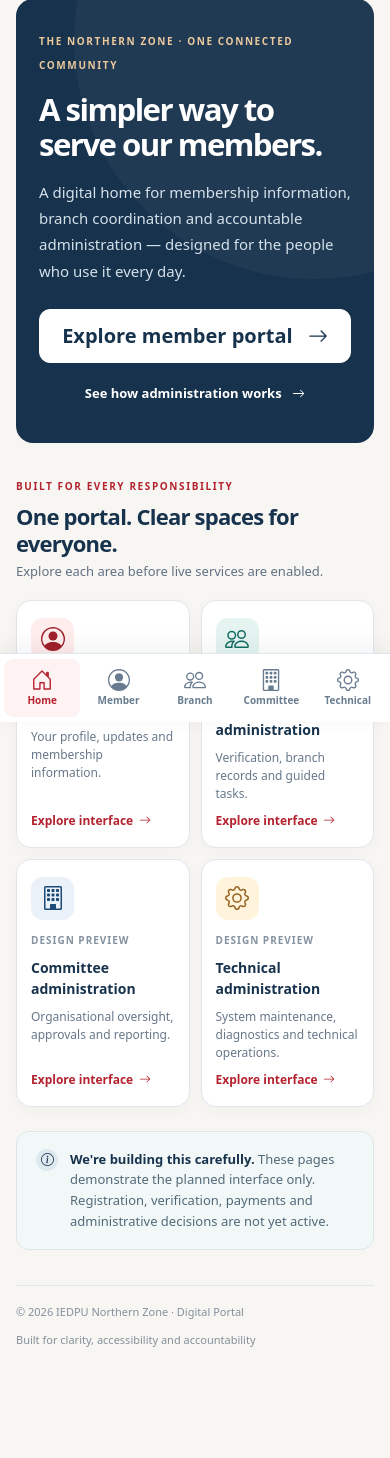
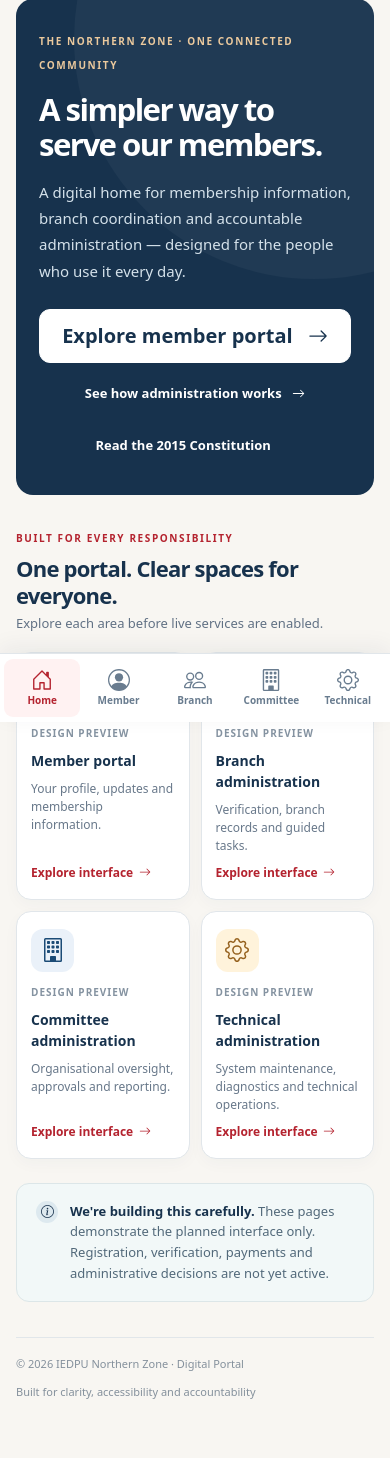
Before and after one commit to Al-siddiq/iedpu, a CodeIgniter 4 app: template app/Views/portal_shell.php in a window 390 px wide. Shown: the part 122-1580 px from the top of the page. Run offline with PHP 8.4 and a stand-in for CodeIgniter, Linux system fonts and the light colour scheme; the template is opened without the code that fills it: most values are stand-ins (such as "Sample title", 1, 10 or a date in 2020); some libraries are stand-ins or nearby versions.

Commit message:
feat(constitution): add mobile-accessible home link to 2015 reader

```diff
--- a/app/Views/portal_shell.php
+++ b/app/Views/portal_shell.php
@@ -69,6 +69,7 @@
                                 <div class="hero-actions">
                                     <a class="btn btn-light btn-lg" :href="href('/preview/member')" @click.prevent="navigate('/preview/member')">Explore member portal <svg class="bi" aria-hidden="true" focusable="false"><use href="<?= esc(base_url('assets/icons/bootstrap-icons.svg'), 'attr') ?>#arrow-right"></use></svg></a>
                                     <a class="hero-text-link" :href="href('/preview/committee')" @click.prevent="navigate('/preview/committee')">See how administration works <svg class="bi" aria-hidden="true" focusable="false"><use href="<?= esc(base_url('assets/icons/bootstrap-icons.svg'), 'attr') ?>#arrow-right"></use></svg></a>
+                                    <a class="hero-text-link" href="<?= esc(base_url('constitution/2015'), 'attr') ?>">Read the 2015 Constitution <svg class="bi" aria-hidden="true" focusable="false"><use href="<?= esc(base_url('assets/icons/bootstrap-icons.svg'), 'attr') ?>#book"></use></svg></a>
                                 </div>
                             </div>
                             <div class="hero-art" aria-hidden="true">
```
